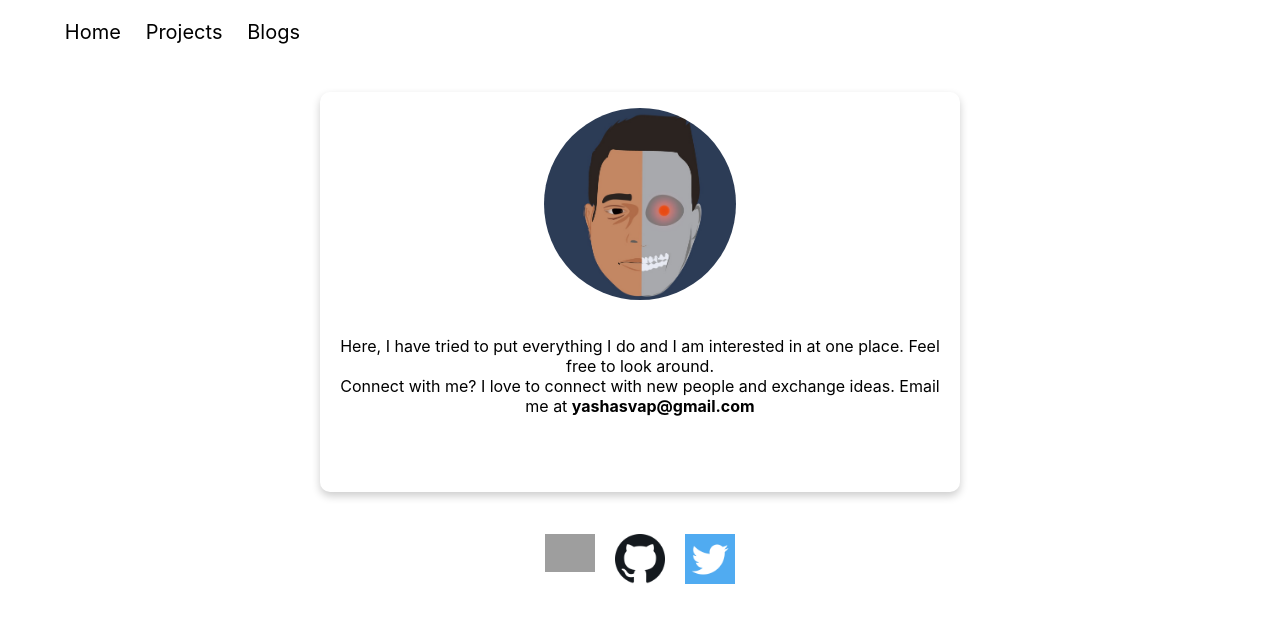
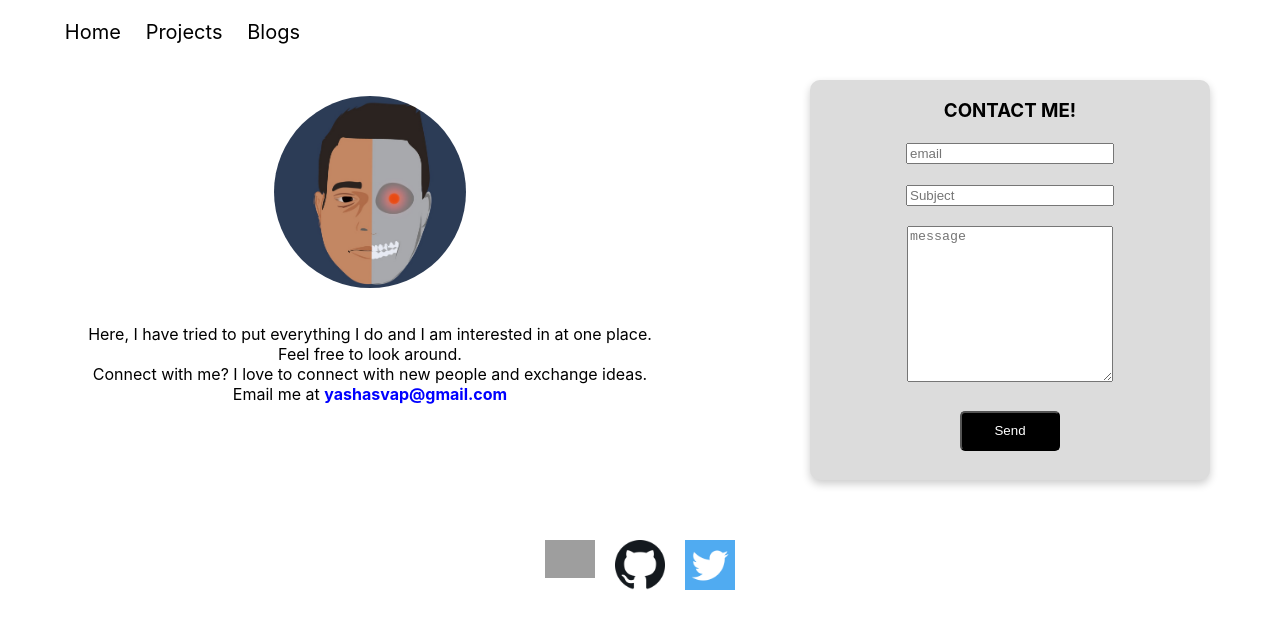
Before and after one commit to Yashasva/portfolio, a React (Create React App) app: page / in a window 1280 px wide. Shown: the top 628 px of the page. Built offline with nearby package versions, Linux system fonts and the light colour scheme; grey boxes are pictures that could not be loaded.

Commit message:
added contact form

```diff
--- a/package.json
+++ b/package.json
@@ -6,6 +6,7 @@
     "@testing-library/jest-dom": "^5.11.4",
     "@testing-library/react": "^11.1.0",
     "@testing-library/user-event": "^12.1.10",
+    "emailjs-com": "^3.2.0",
     "react": "^17.0.2",
     "react-dom": "^17.0.2",
     "react-router-dom": "^5.2.0",
--- /dev/null
+++ b/src/Components/Contact/Contact.js
@@ -0,0 +1,61 @@
+import React,{useState} from "react";
+import emailjs from 'emailjs-com';
+import apikey from "./apikey";
+
+function Contact(props){
+
+    const [email, setEmail] = useState('');
+    const [subject, setSubject] = useState('');
+    const [message, setMessage] = useState('');
+
+
+    const emailHandler = event => {
+        setEmail(event.target.value);
+    }
+
+    const subjectHandler = event =>{
+        setSubject(event.target.value);
+    }
+
+    const messageHandler = event =>{
+        setMessage(event.target.value);
+    }
+
+    const submitHandler = event =>{
+        event.preventDefault();
+        console.log(event);
+        const mail = {
+            email: email,
+            subject: subject,
+            message: message
+        }
+
+        emailjs.send(apikey.SERVICE_ID, apikey.TEMPLATE_ID, mail, apikey.USER_ID);
+
+        setEmail('');
+        setSubject('');
+        setMessage('');
+
+        console.log(mail);
+
+        props.onSubmitForm(email);
+    }
+
+     return <form onSubmit={submitHandler}>
+         <h3>CONTACT ME!</h3>
+         <div className="form-input">
+            <input type="text" placeholder="email" onChange={emailHandler} value={email}/>
+         </div>
+         <div className="form-input">
+            <input type="text" placeholder="Subject" onChange={subjectHandler} value={subject}/>
+         </div>
+         <div className="form-input">
+            <textarea type="text" placeholder="message" onChange={messageHandler} value={message}/>
+         </div>
+         <div>
+             <button type="submit" className="btn">Send</button>
+         </div>
+     </form>
+}
+
+export default Contact;
--- /dev/null
+++ b/src/Components/Contact/apikey.js
@@ -0,0 +1,5 @@
+export default {
+    USER_ID: 'user_KNKUjPRSNAcssOwz3a4hG',
+    TEMPLATE_ID:'template_quv78mf',
+    SERVICE_ID: 'service_y46ub9f'
+}
--- a/src/Components/Profile/Profile.js
+++ b/src/Components/Profile/Profile.js
@@ -1,20 +1,30 @@
-
+import Contact from '../Contact/Contact';
 import profileImage from './GenosTwoFaceMeSmallVer.jpg';
 import linkedin from './linkedin.png';
 import github from './github.png';
 import twitter from './twitter.png';
 
 const Profile = ()=>{
+
+    const contactAlert = (email)=>{
+        alert(email + " your message has been submitted");
+    }
+
     return(
-        <div>
-            <div className="home">
-                <div className="home-image">
-                    <img src={profileImage} alt="Something's supposed to be here"/>
+        <div className="home">
+            <div className="home-container">
+                <div className="profile">
+                    <div className="profile-image">
+                        <img src={profileImage} alt="Something's supposed to be here"/>
+                    </div>
+                    <div className="profile-content">
+                        <p> Here, I have tried to put everything I do and I am interested in at one place. Feel free to look around.
+                        <br/> Connect with me? I love to connect with new people and exchange ideas. Email me at <a href = "mailto: yashasvap@gmail.com">yashasvap@gmail.com</a>
+                        </p>
+                    </div>
                 </div>
-                <div className="home-content">
-                    <p> Here, I have tried to put everything I do and I am interested in at one place. Feel free to look around.
-                    <br/> Connect with me? I love to connect with new people and exchange ideas. Email me at <a href = "mailto: yashasvap@gmail.com">yashasvap@gmail.com</a>
-                    </p>
+                <div className="contact">
+                    <Contact onSubmitForm={contactAlert}/>
                 </div>
             </div>
             <div className="social">
--- a/src/scss/_button.scss
+++ b/src/scss/_button.scss
@@ -5,10 +5,11 @@
     border-radius: 5px;
     margin: 5px;
     text-align: center;
-    display: flex;
+    // display: flex;
     justify-content: center;
     align-items: center;
     cursor: pointer;
+    color: white;
 
     &:hover{
         opacity: 0.8;
--- /dev/null
+++ b/src/scss/_color.scss
@@ -0,0 +1,3 @@
+$white : #fff;
+$black : #000;
+$contact_box_color: gainsboro;
--- /dev/null
+++ b/src/scss/_contact.scss
@@ -0,0 +1,10 @@
+.form-input{
+    margin: 20px;
+    input{
+    width: 200px;
+    }
+    textarea{
+        width: 200px;
+        height: 150px;
+    }
+}
--- a/src/scss/_profile.scss
+++ b/src/scss/_profile.scss
@@ -1,27 +1,52 @@
 .home{
+    &-container{
+        display: flex;
+        justify-content: space-around;
 
-    height: 400px;
-    width: 50%;
-    margin: 2rem auto;
+        .contact{
+
             box-shadow: 0 4px 8px 0 rgba(0,0,0,0.2);
             transition: 0.3s;
+
             text-align: center;
+
             border-radius: 10px;
 
-    &:hover{
+            width: $medium;
+            height: $medium;
+
+            background-color: $contact_box_color;
+
+            margin: 20px;
+
+            &-contact :hover{
                     box-shadow: 0 8px 16px 0 rgba(0,0,0,0.2);
                 }
+        }
+
+
+        .profile{
+
+            height: $medium;
+            width: $large;
+
+            text-align: center;
+
+            border-radius: 10px;
+
+            margin: 20px;
 
             @include respond(phone){
-        width: 80%;
+                width: $small;
+                height: $large;
             }
 
             @include respond(tab-port){
-        width: 80%;
+                width: $medium;
+                height: $large;
             }
 
             &-image{
-        text-align: center;
                 padding: 1rem 0;
 
                 img{
@@ -30,7 +55,6 @@
                     object-fit: cover;
                     border-radius: 6em;
                 }
-
             }
 
             &-content{
@@ -40,17 +64,21 @@
                     a{
                         font-weight: bold;
                         text-decoration: none;
-                color: black;
+                        color: blue;
+                    }
                 }
             }
         }
     }
 
     .social{
+
         display: flex;
         justify-content: center;
+        margin: 30px;
 
         .icon{
+
             cursor: pointer;
 
             img{
@@ -60,11 +88,11 @@
 
             &:hover{
                 img{
+
                     width:60px;
                     transition: width 0.2s;
                 }
             }
         }
-
-
     }
+}
--- /dev/null
+++ b/src/scss/_variables.scss
@@ -0,0 +1,5 @@
+$xsmall: 100px;
+$small: 200px;
+$medium: 400px;
+$large: 600px;
+$xlarge: 800px;
--- a/src/scss/style.scss
+++ b/src/scss/style.scss
@@ -1,6 +1,9 @@
 @import 'config';
+@import 'color';
+@import 'variables';
 
 @import 'profile';
 @import 'navbar';
 @import 'project';
 @import 'button';
+@import 'contact';
```
Also changed, not shown: 1 other file (tests, documents, lock files or other folders). Lines whose indentation alone changed are shown as unchanged.
